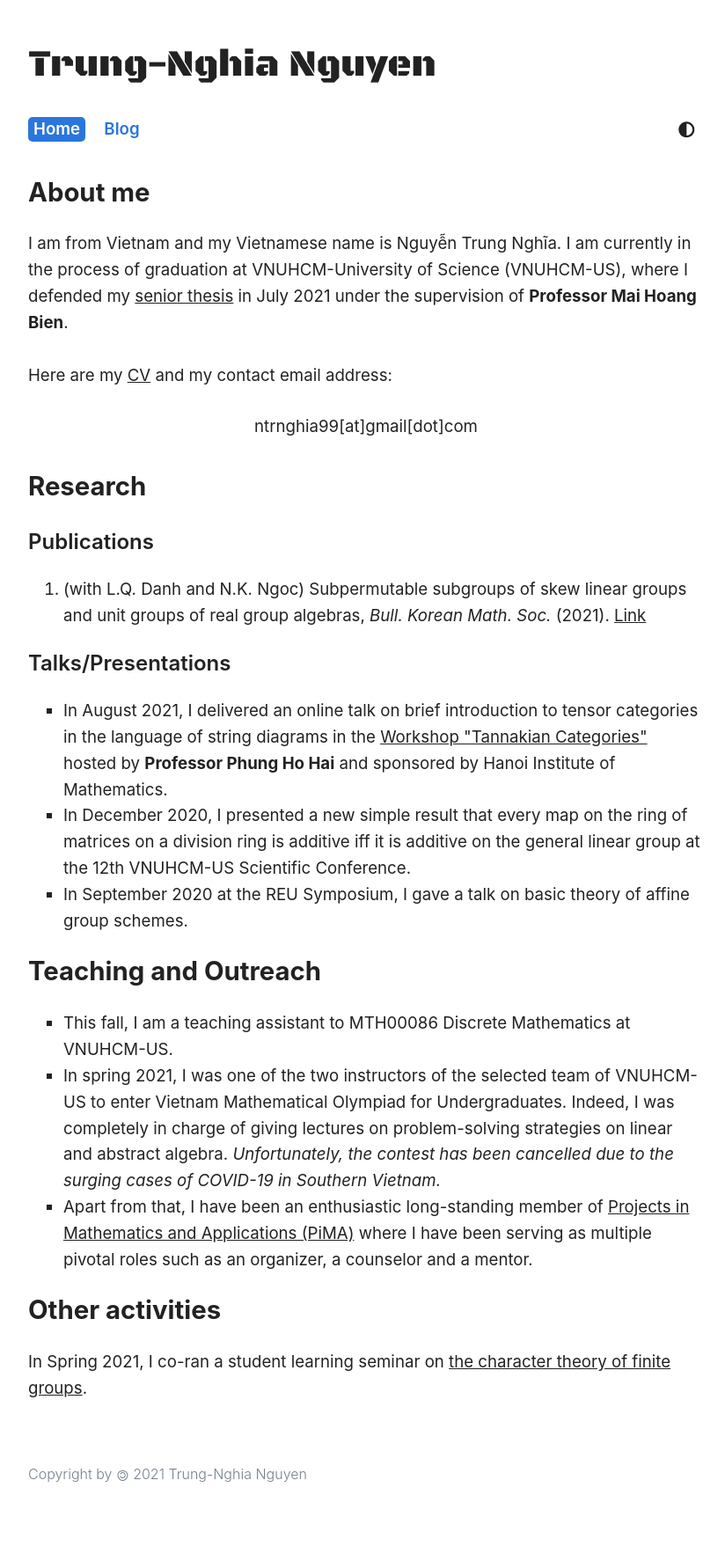
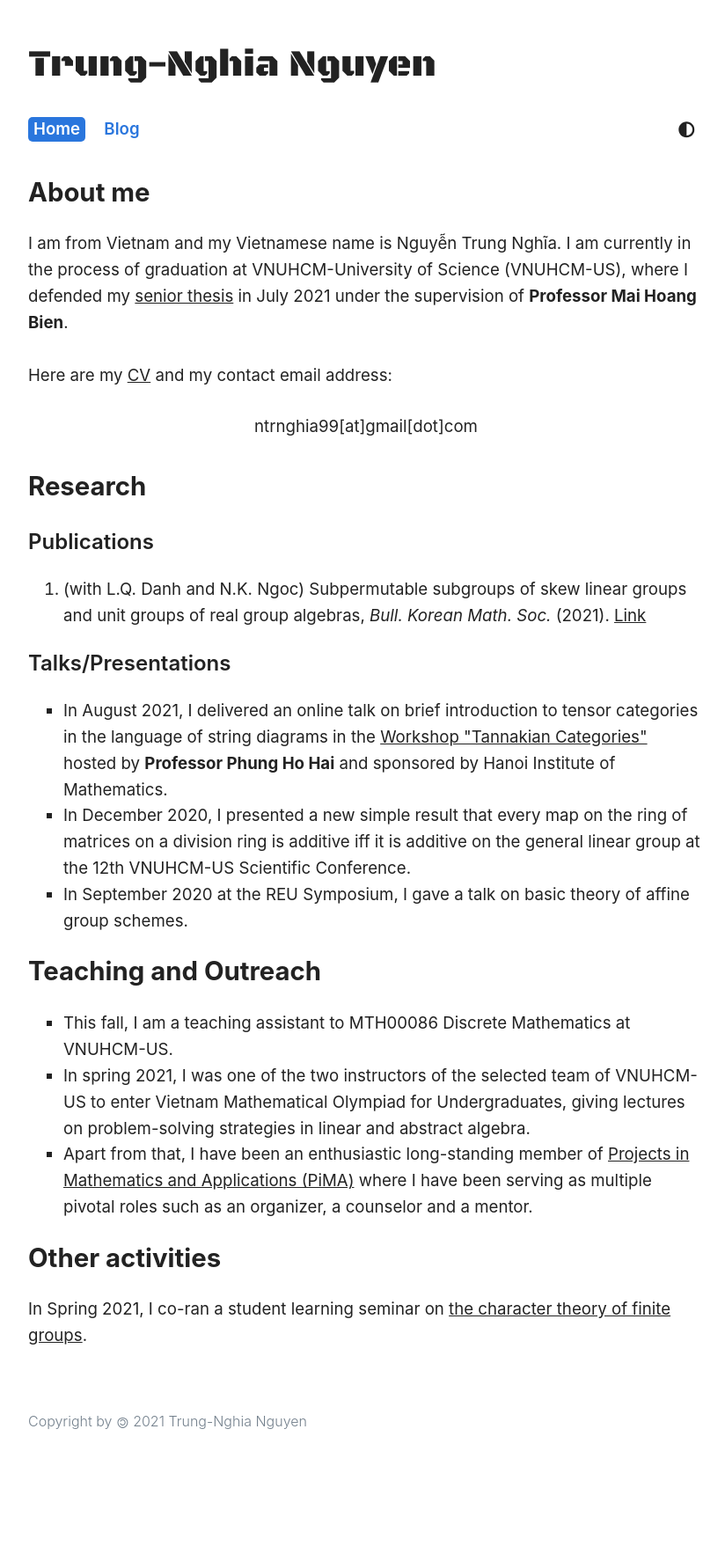
Before and after one commit to tnghianguyen/tnghianguyen.github.io, a Jekyll site: the page built from index.html, in a window 1280 px wide. Shown: the whole page at 88% size, without its empty margins (224-1048 px from the left). Built offline with Jekyll 4.4.1, drawn with Linux system fonts in a browser that asks for light colours; the list of posts is cut into pages by our own code; comment, search, counter and statistics services are not loaded; after the commit the page ends 1715 px from its top, so only the background shows below that.

Commit message:
update blog

```diff
--- a/index.html
+++ b/index.html
@@ -33,7 +33,7 @@ clipboard: true
 <h1>Teaching and Outreach</h1>
 <ul>
     <li>This fall, I am a teaching assistant to MTH00086 Discrete Mathematics at VNUHCM-US.</li>
-    <li>In spring 2021, I was one of the two instructors of the selected team of VNUHCM-US to enter Vietnam Mathematical Olympiad for Undergraduates. Indeed, I was completely in charge of giving lectures on problem-solving strategies on linear and abstract algebra. <i>Unfortunately, the contest has been cancelled due to the surging cases of COVID-19 in Southern Vietnam.</i></li>
+    <li>In spring 2021, I was one of the two instructors of the selected team of VNUHCM-US to enter Vietnam Mathematical Olympiad for Undergraduates, giving lectures on problem-solving strategies in linear and abstract algebra.</li>
     <li>Apart from that, I have been an enthusiastic long-standing member of <a href="https://pimavn.github.io/" target="_blank">Projects in Mathematics and Applications (PiMA)</a> where I have been serving as multiple pivotal roles such as an organizer, a counselor and a mentor.</li>
 </ul>
 
```
